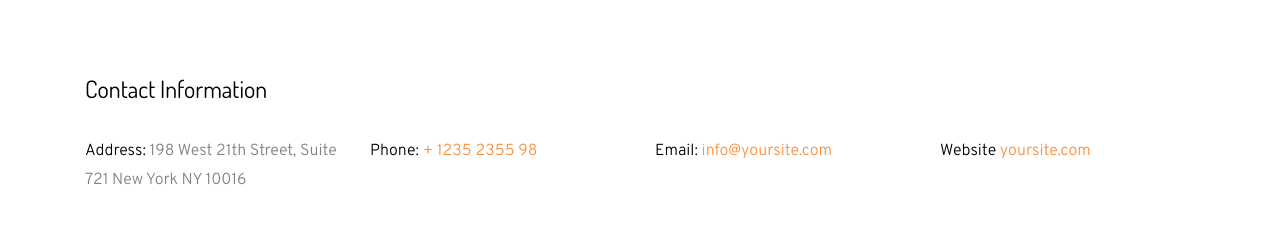
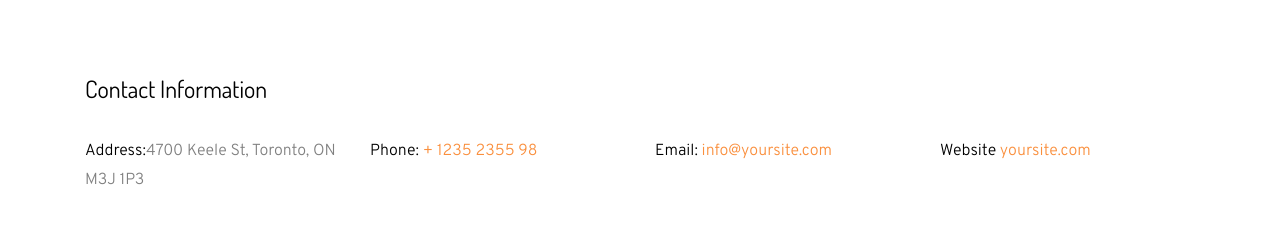
Before and after one commit to Brian-Quach/HackLassonde, a website: page src/public/index.html in a window 1280 px wide. Shown: the part 2460-2705 px from the top of the page. Drawn offline with Linux system fonts and the light colour scheme; some packages are replaced by stand-ins of ours; no server answers; files whose address does not match are found by name.

Commit message:
Update index.html

```diff
--- a/src/public/index.html
+++ b/src/public/index.html
@@ -201,7 +201,7 @@
           </div>
           <div class="w-100"></div>
           <div class="col-md-3">
-            <p><span>Address:</span> 198 West 21th Street, Suite 721 New York NY 10016</p>
+            <p><span>Address:</span>4700 Keele St, Toronto, ON M3J 1P3</p>
           </div>
           <div class="col-md-3">
             <p><span>Phone:</span> <a href="tel://1234567920">+ 1235 2355 98</a></p>
```
